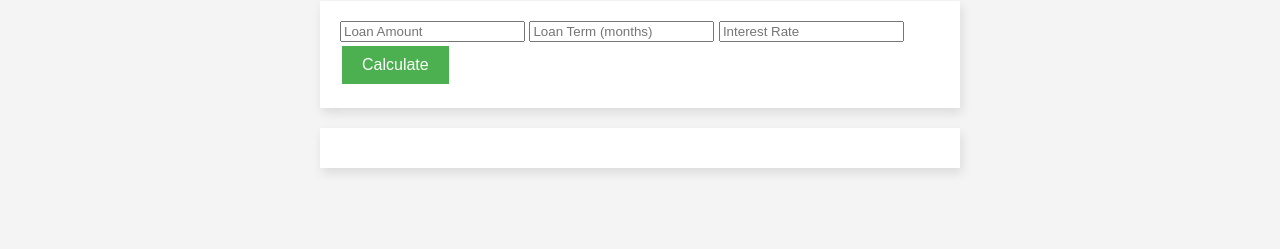
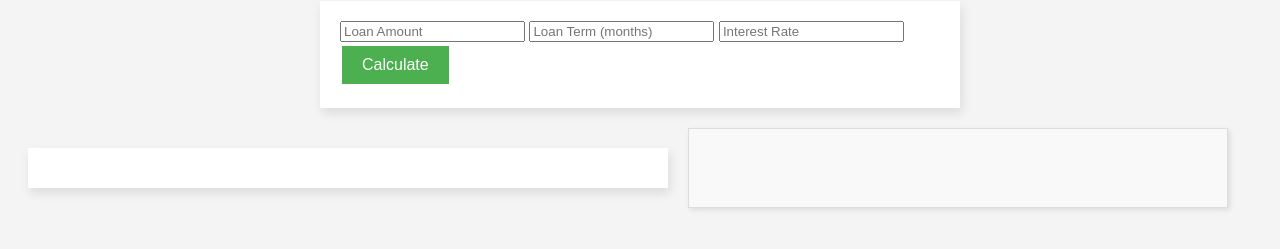
Before and after one commit to hfritz34/neudesic-project, a website: page public/index.html in a window 1280 px wide. Shown: the part 107-356 px from the top of the page. Drawn offline with Linux system fonts and the light colour scheme.

Commit message:
*results-summary css changes

```diff
--- a/public/styles.css
+++ b/public/styles.css
@@ -68,3 +68,28 @@ body {
   button:hover {
     background-color: #45a049;
   }
+  .container {
+    display: flex;
+    flex-direction: column;
+    align-items: center;
+  }
+
+  .results-summary {
+    display: flex;
+    justify-content: space-between;
+    width: 100%;
+    max-width: 1200px;
+  }
+
+  #results {
+    flex: 3;
+  }
+
+  #summary {
+    flex: 1;
+    margin-left: 20px;
+    padding: 10px;
+    background-color: #f9f9f9;
+    border: 1px solid #ddd;
+    box-shadow: 2px 2px 5px rgba(0, 0, 0, 0.1);
+  }
```
